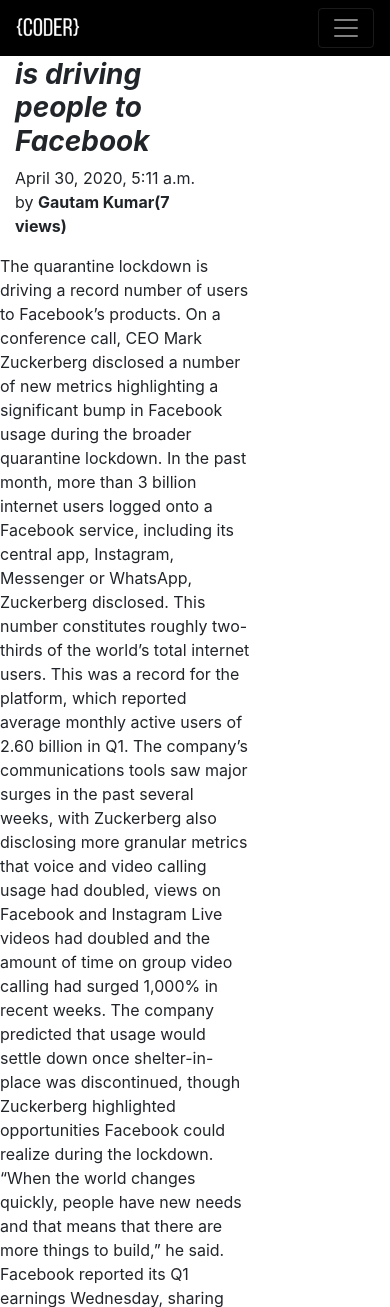
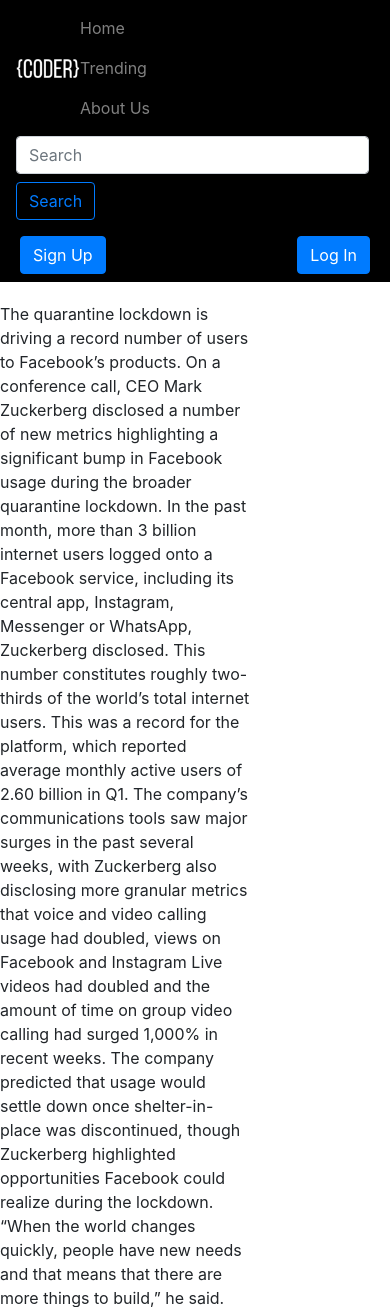
Before and after one commit to GK-SVG/IamCODER, a Django app: page /blogpost/1 in a window 390 px wide. Shown: the top 1307 px of the page. Run offline with Django 3.2, Linux system fonts and the light colour scheme; data comes from the database, SQL or seed files in the repository; both versions use the stored data as it was after the commit; some libraries are stand-ins or nearby versions.

Commit message:
css added

```diff
--- a/templates/base.html
+++ b/templates/base.html
@@ -27,13 +27,8 @@
 <body>
 {% load static %}
   <nav class="navbar navbar-expand-md navbar-dark fixed-top" style="background-color: black;>
-    <a class="navbar-brand" href="/"><img src="{% static "blog/coder.png"%}" style="width:4em;heigth:2em;"></a>
-    <button class="navbar-toggler" type="button" data-toggle="collapse" data-target="#navbarSupportedContent"
-      aria-controls="navbarSupportedContent" aria-expanded="false" aria-label="Toggle navigation">
-      <span class="navbar-toggler-icon"></span>
-    </button>
-
-    <div class="collapse navbar-collapse" id="navbarSupportedContent">
+  <div class="collapse navbar-collapse" id="navbarSupportedContent">
+    <a  href="/"><img src="{% static "blog/coder.png"%}" style="width:4em;heigth:2em;"></a>
       <ul class="navbar-nav mr-auto">
         <li class="nav-item {% block homeactive %}{% endblock homeactive%}">
           <a class="nav-link" href="/">Home <span class="sr-only">(current)</span></a>
--- a/templates/blog/blogpost.html
+++ b/templates/blog/blogpost.html
@@ -28,7 +28,7 @@ border: 2px solid #e7e7e7;
 {% endblock css%}
 {% block body %}
 {%load static %}
-<div class="container">
+<div class="container my-5 container-sm">
     <div class="row ">
         <div class="col-md-7 col-7 cl-sm-7">
             <h3 class="font-italic mt-4"><b> {{post.title}}</b></h3>
--- a/templates/blog/trending.html
+++ b/templates/blog/trending.html
@@ -9,9 +9,9 @@ background-color: #ffffff; }
 {% block trendactive %}active {% endblock trendactive%}
 {% block body %}
 {% load static %}
-<div class="container">
+<div class="container mt-5">
     <div class="row my-2">
-       <div class="col-md-9">
+       <div class="col-md-9 mt-3">
         <h3 ><b>Trending Tech News</b></h3>
         </div>
         {% for blog in blogs%}
```
Also changed, not shown: db.sqlite3.
